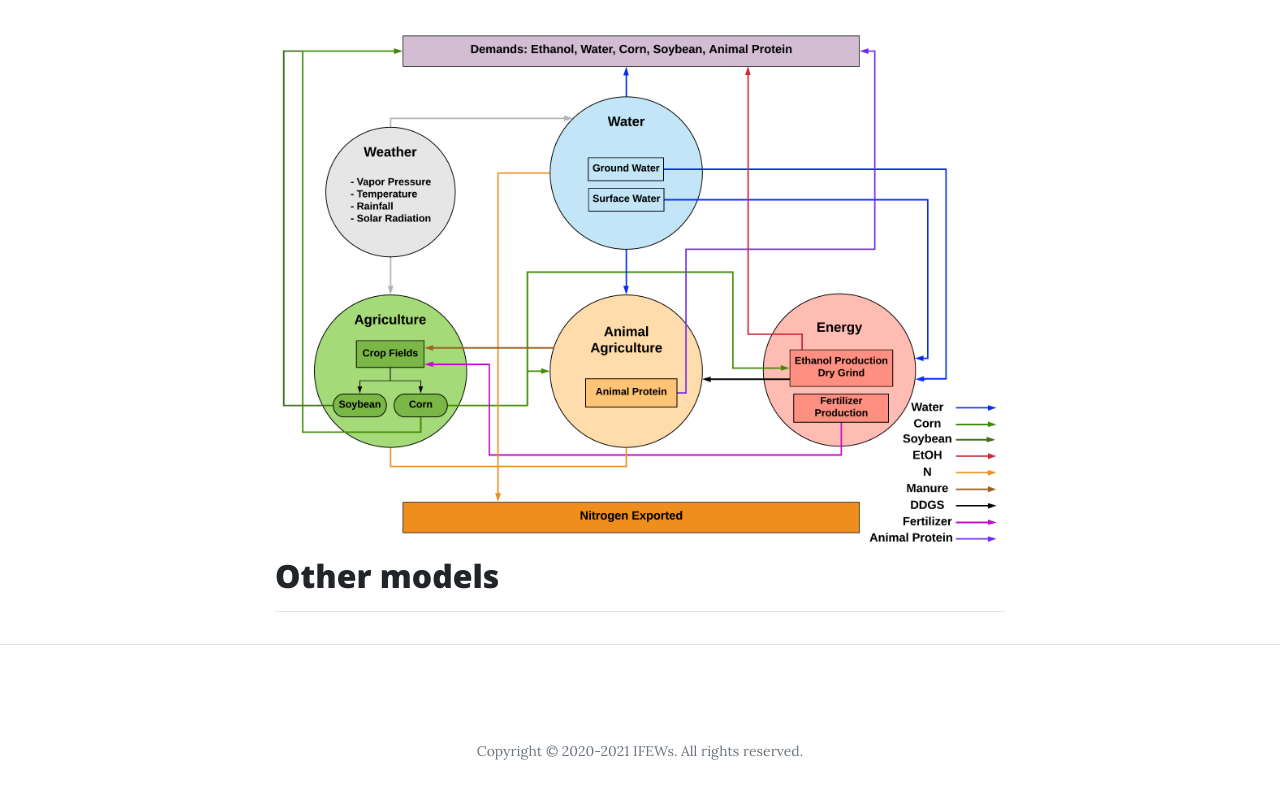
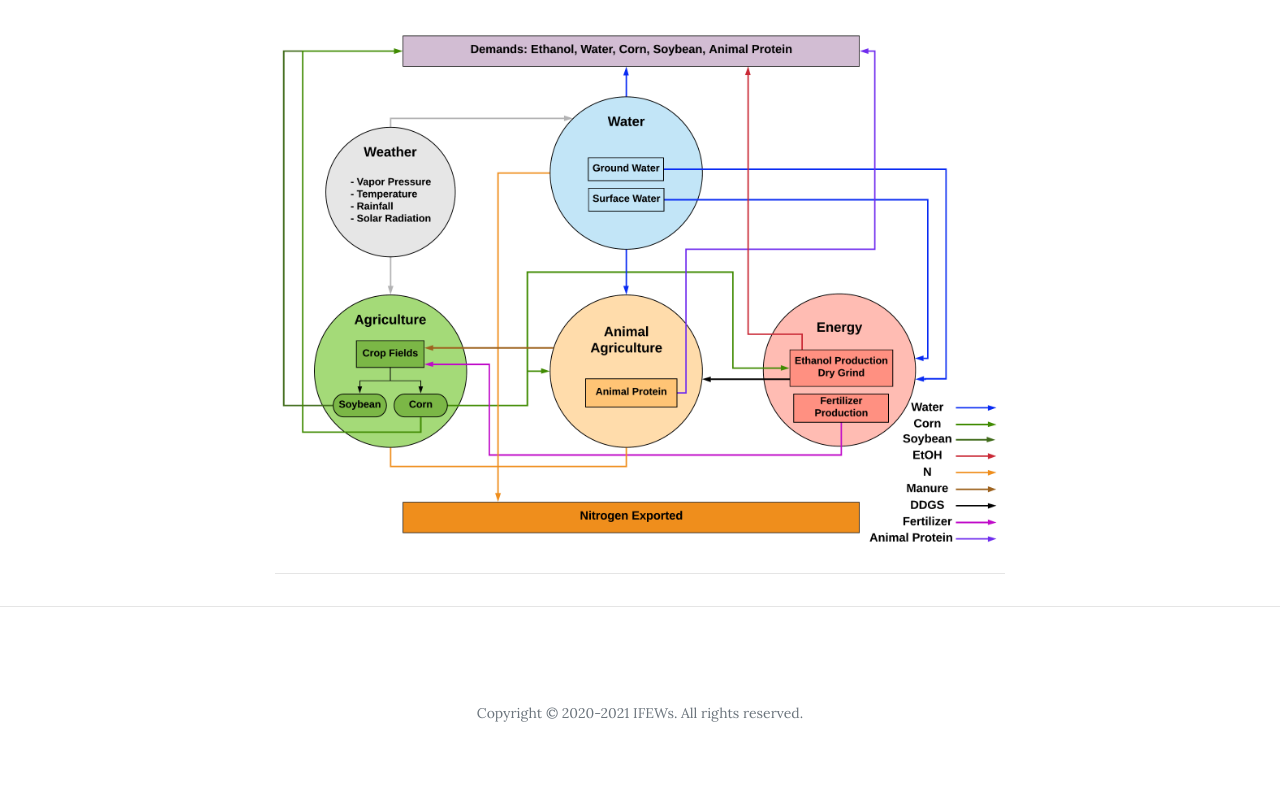
Before and after one commit to jbtut/ifews.github.io, a website: page research.html in a window 1280 px wide. Shown: the part 755-1554 px from the top of the page. Drawn offline with nearby package versions, Linux system fonts and the light colour scheme.

Commit message:
Update research.html

```diff
--- a/research.html
+++ b/research.html
@@ -87,7 +87,7 @@
 
         </p>
         <img class="img-fluid" src="img/IFEW_model3.png" width=100% height=100% alt="">
-          <h2>Other models</h2>
+          <!-- <h2>Other models</h2> -->
         <hr>
       </div>
     </div>
```
